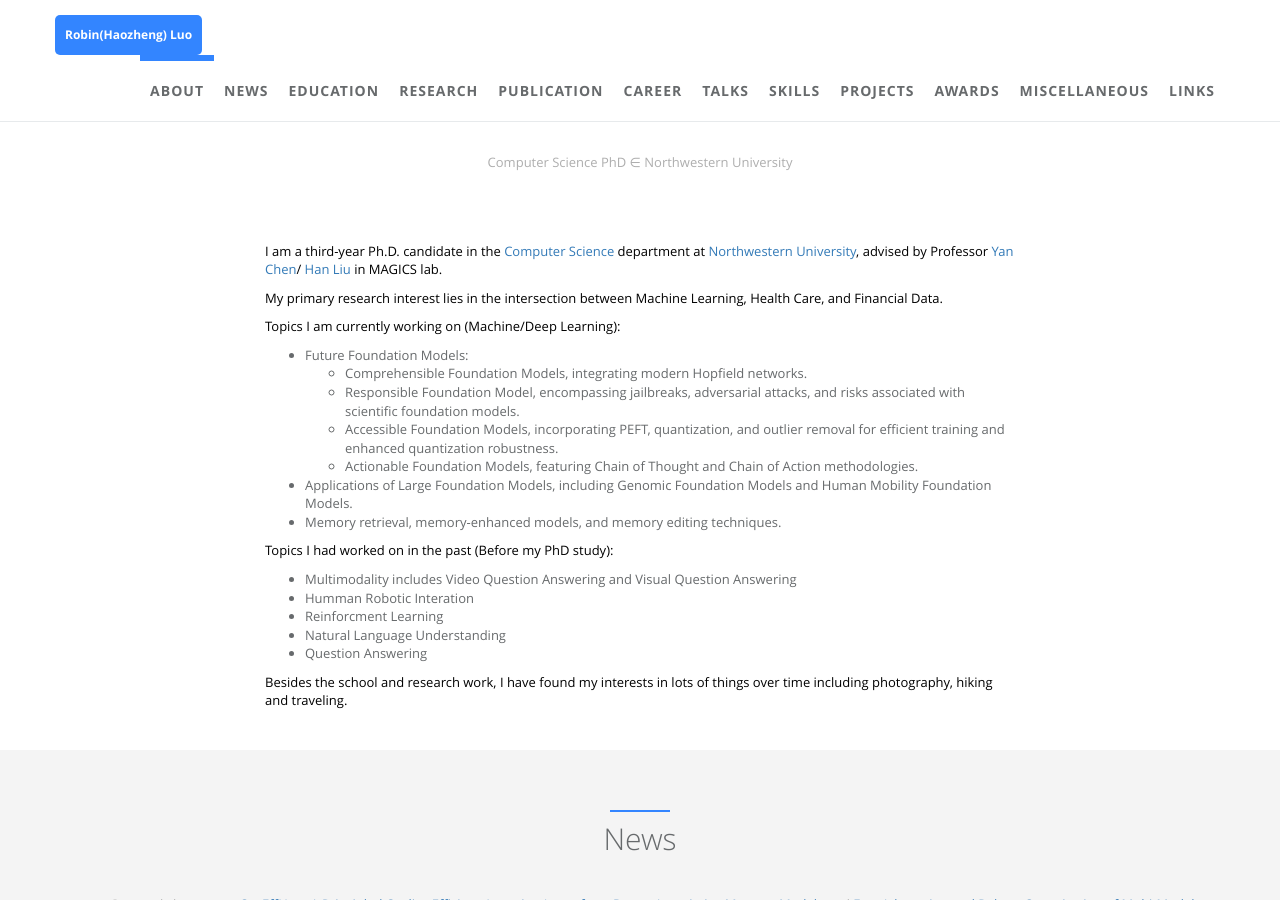
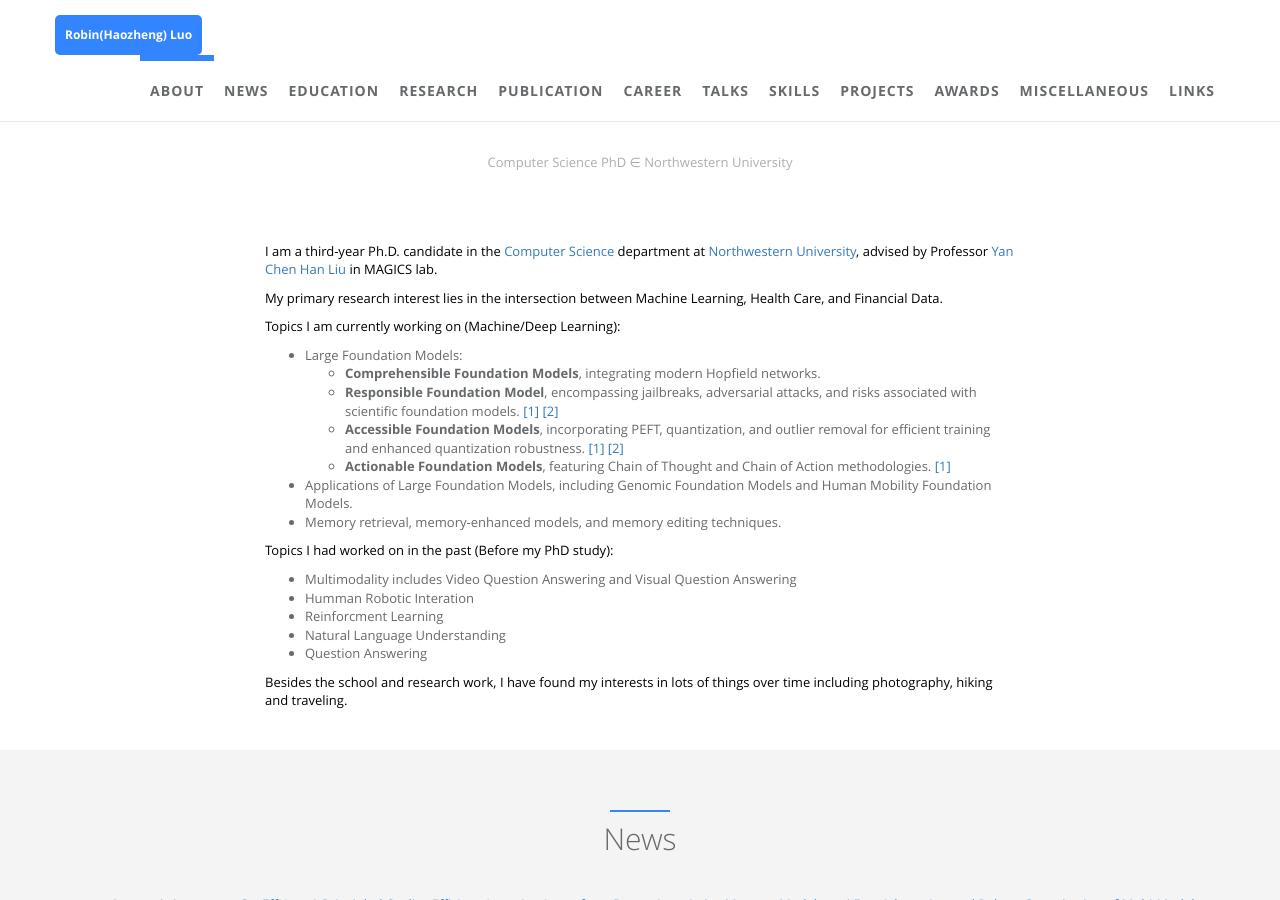
Before and after one commit to robinzixuan/robin.github.io, a Jekyll site: the page built from index.html, in a window 1280 px wide and 900 px high, scrolled down 707 px. Built offline with Jekyll 4.4.1, drawn with Linux system fonts in a browser that asks for light colours.

Commit message:
Update about.html

```diff
--- a/_includes/sections/about.html
+++ b/_includes/sections/about.html
@@ -90,16 +90,16 @@
             <p><span data-i18n="about_me.des">{{ site.author.desc }}</span></p>
         </div>
         <div class="col-lg-8 col-lg-offset-2 m-t-lg m-b-lg wow zoomIn">
-            <p style="color:black;">I am a third-year Ph.D. candidate in the <a href="https://www.mccormick.northwestern.edu/computer-science/">Computer Science</a> department at <a href="https://www.northwestern.edu/">Northwestern University</a>, advised by Professor <a href='https://users.cs.northwestern.edu/~ychen/'>Yan Chen</a>/ <a href="https://www.mccormick.northwestern.edu/research-faculty/directory/profiles/liu-han.html">Han Liu</a> in MAGICS lab.</p>
+            <p style="color:black;">I am a third-year Ph.D. candidate in the <a href="https://www.mccormick.northwestern.edu/computer-science/">Computer Science</a> department at <a href="https://www.northwestern.edu/">Northwestern University</a>, advised by Professor <a href='https://users.cs.northwestern.edu/~ychen/'>Yan Chen</a> <a href="https://www.mccormick.northwestern.edu/research-faculty/directory/profiles/liu-han.html">Han Liu</a> in MAGICS lab.</p>
             <p style="color:black;"> My primary research interest lies in the intersection between Machine Learning, Health Care, and Financial Data.</p>
             <p style="color:black;">Topics I am currently working on (Machine/Deep Learning):</p>
             <ul>
-              <li>Future Foundation Models:</li>
+              <li>Large Foundation Models:</li>
                 <ul>
-                  <li>Comprehensible Foundation Models, integrating modern Hopfield networks.</li>
-                  <li>Responsible Foundation Model, encompassing jailbreaks, adversarial attacks, and risks associated with scientific foundation models.</li>
-                  <li>Accessible Foundation Models, incorporating PEFT, quantization, and outlier removal for efficient training and enhanced quantization robustness. </li>
-                  <li>Actionable Foundation Models, featuring Chain of Thought and Chain of Action methodologies. </li>
+                  <li><b>Comprehensible Foundation Models</b>, integrating modern Hopfield networks. </li>
+                  <li><b>Responsible Foundation Model</b>, encompassing jailbreaks, adversarial attacks, and risks associated with scientific foundation models. <a href="https://arxiv.org/abs/2405.20653">[1]</a> <a href="https://arxiv.org/abs/2406.01514">[2]</a></li>
+                  <li><b>Accessible Foundation Models</b>, incorporating PEFT, quantization, and outlier removal for efficient training and enhanced quantization robustness. <a href="https://openreview.net/pdf/d4de66d4f151848c87dea393231d1ea19ff0b3cb.pdf">[1]</a> <a href="https://openreview.net/forum?id=kZBM2UYiQh">[2]</a> </li>
+                  <li><b>Actionable Foundation Models</b>, featuring Chain of Thought and Chain of Action methodologies. <a href="https://arxiv.org/abs/2403.17359">[1]</a></li>
                 </ul>
                <li> Applications of Large Foundation Models, including Genomic Foundation Models and Human Mobility Foundation Models. </li>
                 <li> Memory retrieval, memory-enhanced models, and memory editing techniques.</li>
```
